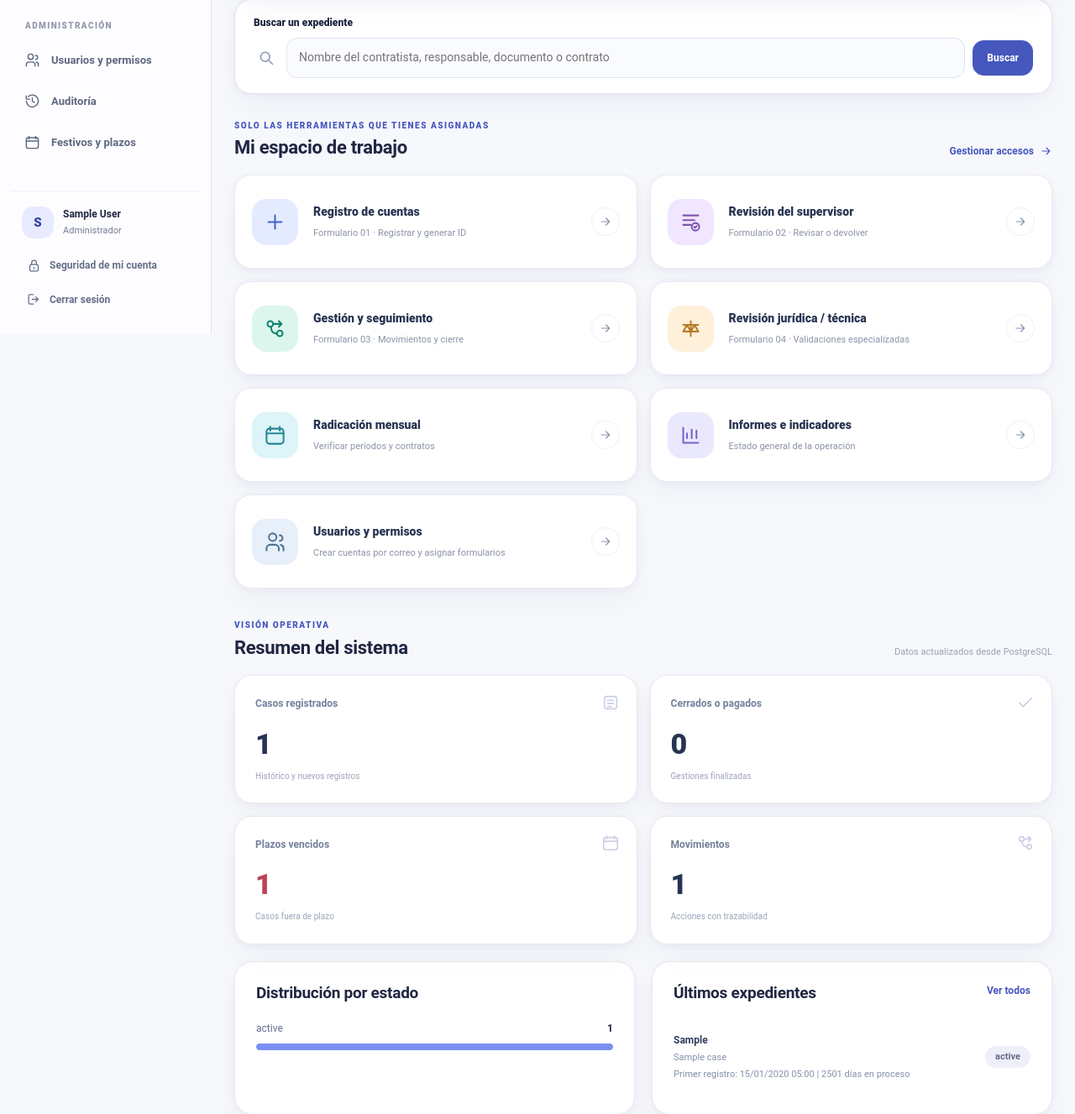
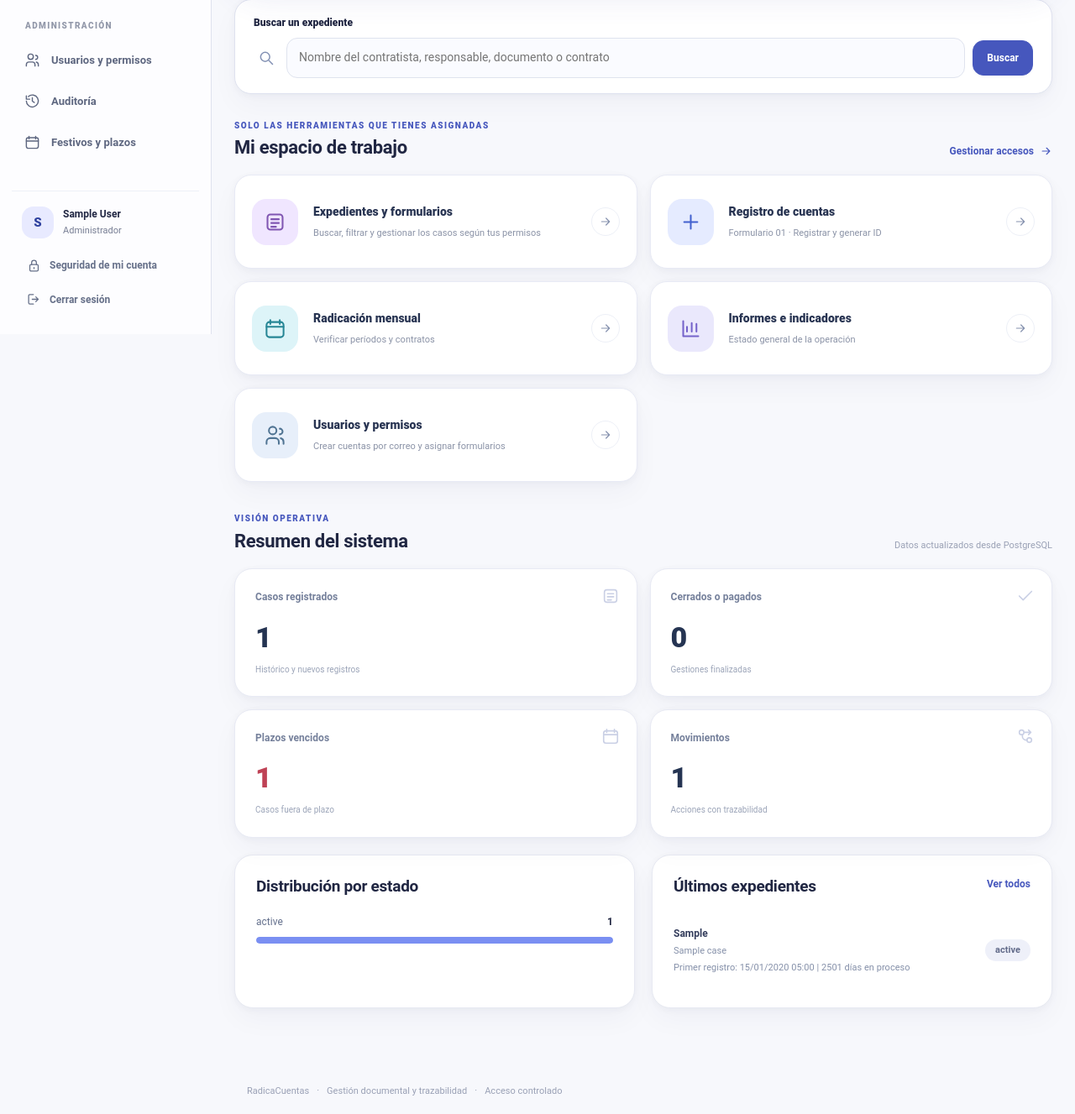
Before and after one commit to nalzate1999-tech/radicacuentas, a FastAPI app: page /panel in a window 1280 px wide. Shown: the part 402-1729 px from the top of the page at 84% size. After the commit the page ends 1707 px from the top, so only its background shows below. Run offline with FastAPI, Linux system fonts and the light colour scheme; the visitor is signed in with stand-in values (Sample User, id 1); tables that the repository leaves empty hold one stand-in row (values such as "Sample post"); some libraries are stand-ins or nearby versions.

Commit message:
feat(ui): unificar gestión y formularios en filtros de expedientes

```diff
--- a/app/templates/dashboard.html
+++ b/app/templates/dashboard.html
@@ -3,10 +3,8 @@
 {% if can('casos') %}<form action="/casos" method="get" class="home-search" role="search" aria-label="Búsqueda rápida de expedientes"><label for="home-case-search">Buscar un expediente</label><div><svg class="icon" aria-hidden="true"><use href="#i-search"/></svg><input id="home-case-search" type="search" name="q" maxlength="140" enterkeyhint="search" placeholder="Nombre del contratista, responsable, documento o contrato"/><button type="submit" class="btn primary">Buscar</button></div></form>{% endif %}
 <div class="section-heading"><div><div class="eyebrow">SOLO LAS HERRAMIENTAS QUE TIENES ASIGNADAS</div><h2>Mi espacio de trabajo</h2></div>{% if user.role=='admin' %}<a href="/usuarios" class="section-link">Gestionar accesos <svg class="icon"><use href="#i-arrow"/></svg></a>{% endif %}</div>
 <div class="tools-grid">
+{% if can('casos') %}<a class="tool-card" href="/casos"><span class="tool-icon violet"><svg class="icon"><use href="#i-list"/></svg></span><span class="tool-info"><strong>Expedientes y formularios</strong><small>Buscar, filtrar y gestionar los casos según tus permisos</small></span><span class="tool-arrow"><svg class="icon"><use href="#i-arrow"/></svg></span></a>{% endif %}
 {% if can('registro') %}<a class="tool-card" href="/casos/nuevo"><span class="tool-icon blue"><svg class="icon"><use href="#i-plus"/></svg></span><span class="tool-info"><strong>Registro de cuentas</strong><small>Formulario 01 · Registrar y generar ID</small></span><span class="tool-arrow"><svg class="icon"><use href="#i-arrow"/></svg></span></a>{% endif %}
-{% if can('revision') %}<a class="tool-card" href="/casos?accion=revision"><span class="tool-icon violet"><svg class="icon"><use href="#i-review"/></svg></span><span class="tool-info"><strong>Revisión del supervisor</strong><small>Formulario 02 · Revisar o devolver</small></span><span class="tool-arrow"><svg class="icon"><use href="#i-arrow"/></svg></span></a>{% endif %}
-{% if can('seguimiento') %}<a class="tool-card" href="/casos?accion=seguimiento"><span class="tool-icon green"><svg class="icon"><use href="#i-route"/></svg></span><span class="tool-info"><strong>Gestión y seguimiento</strong><small>Formulario 03 · Movimientos y cierre</small></span><span class="tool-arrow"><svg class="icon"><use href="#i-arrow"/></svg></span></a>{% endif %}
-{% if can('juridica') %}<a class="tool-card" href="/casos?accion=juridica"><span class="tool-icon orange"><svg class="icon"><use href="#i-scale"/></svg></span><span class="tool-info"><strong>Revisión jurídica / técnica</strong><small>Formulario 04 · Validaciones especializadas</small></span><span class="tool-arrow"><svg class="icon"><use href="#i-arrow"/></svg></span></a>{% endif %}
 {% if can('radicacion') %}<a class="tool-card" href="/radicacion"><span class="tool-icon cyan"><svg class="icon"><use href="#i-calendar"/></svg></span><span class="tool-info"><strong>Radicación mensual</strong><small>Verificar períodos y contratos</small></span><span class="tool-arrow"><svg class="icon"><use href="#i-arrow"/></svg></span></a>{% endif %}
 {% if can('informes') %}<a class="tool-card" href="/informes"><span class="tool-icon purple"><svg class="icon"><use href="#i-chart"/></svg></span><span class="tool-info"><strong>Informes e indicadores</strong><small>Estado general de la operación</small></span><span class="tool-arrow"><svg class="icon"><use href="#i-arrow"/></svg></span></a>{% endif %}
 {% if user.role=='admin' %}<a class="tool-card" href="/usuarios"><span class="tool-icon slate"><svg class="icon"><use href="#i-users"/></svg></span><span class="tool-info"><strong>Usuarios y permisos</strong><small>Crear cuentas por correo y asignar formularios</small></span><span class="tool-arrow"><svg class="icon"><use href="#i-arrow"/></svg></span></a>
```
